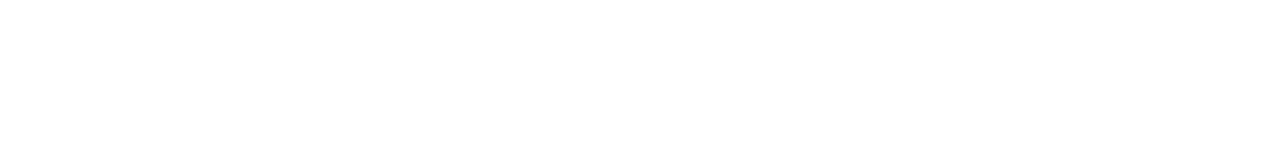
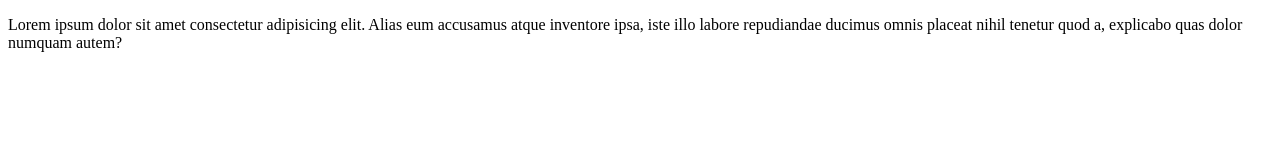
Before and after one commit to Jonasapm94/git-course-cpm, a plain HTML site: page index.html in a window 1280 px wide. Drawn offline with Linux system fonts and the light colour scheme.

Commit message:
novo commit

```diff
--- a/index.html
+++ b/index.html
@@ -4,9 +4,9 @@
     <meta charset="UTF-8">
     <meta http-equiv="X-UA-Compatible" content="IE=edge">
     <meta name="viewport" content="width=device-width, initial-scale=1.0">
-    <title>Document</title>
+    <title>Oficina Git para o 3B</title>
 </head>
 <body>
-
+    <p>Lorem ipsum dolor sit amet consectetur adipisicing elit. Alias eum accusamus atque inventore ipsa, iste illo labore repudiandae ducimus omnis placeat nihil tenetur quod a, explicabo quas dolor numquam autem?</p>
 </body>
 </html>
```
